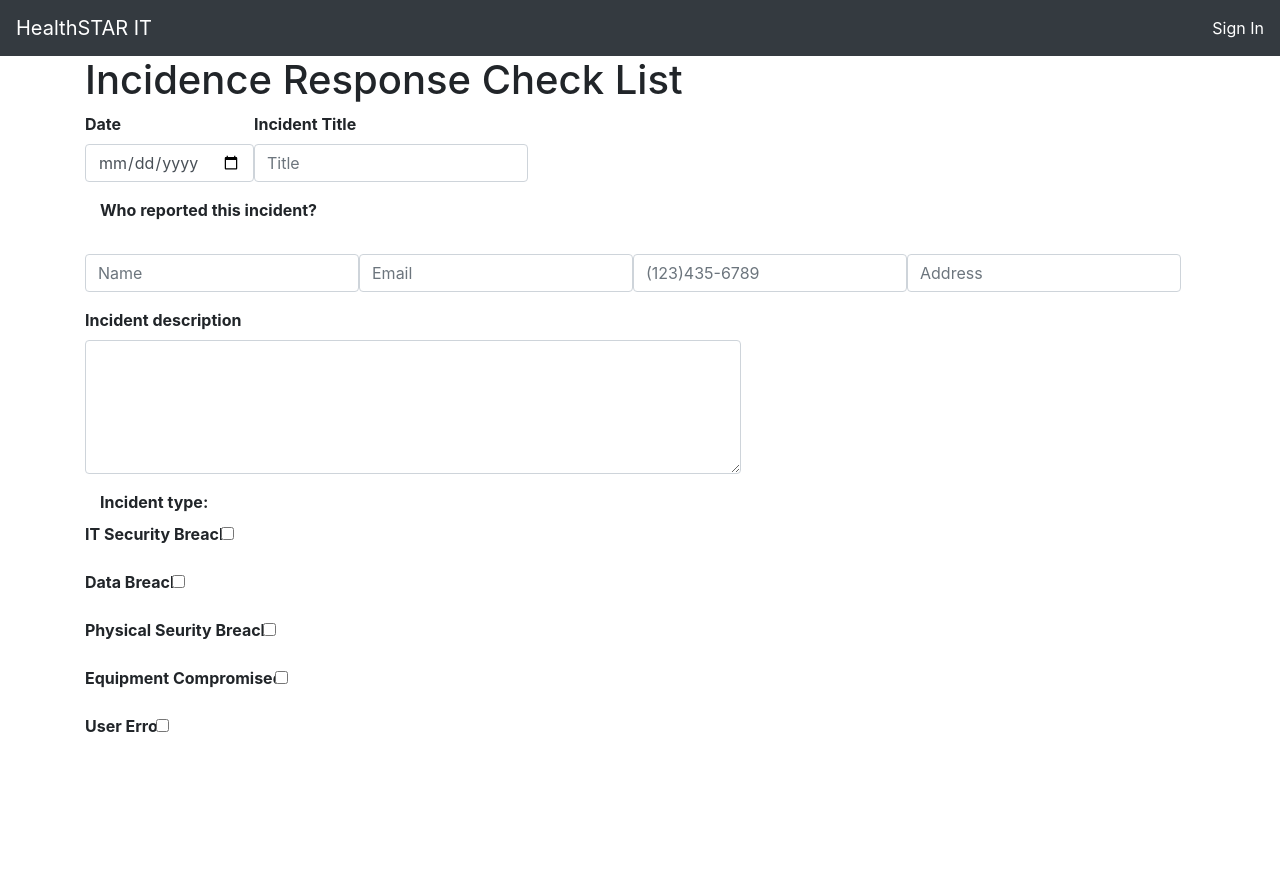
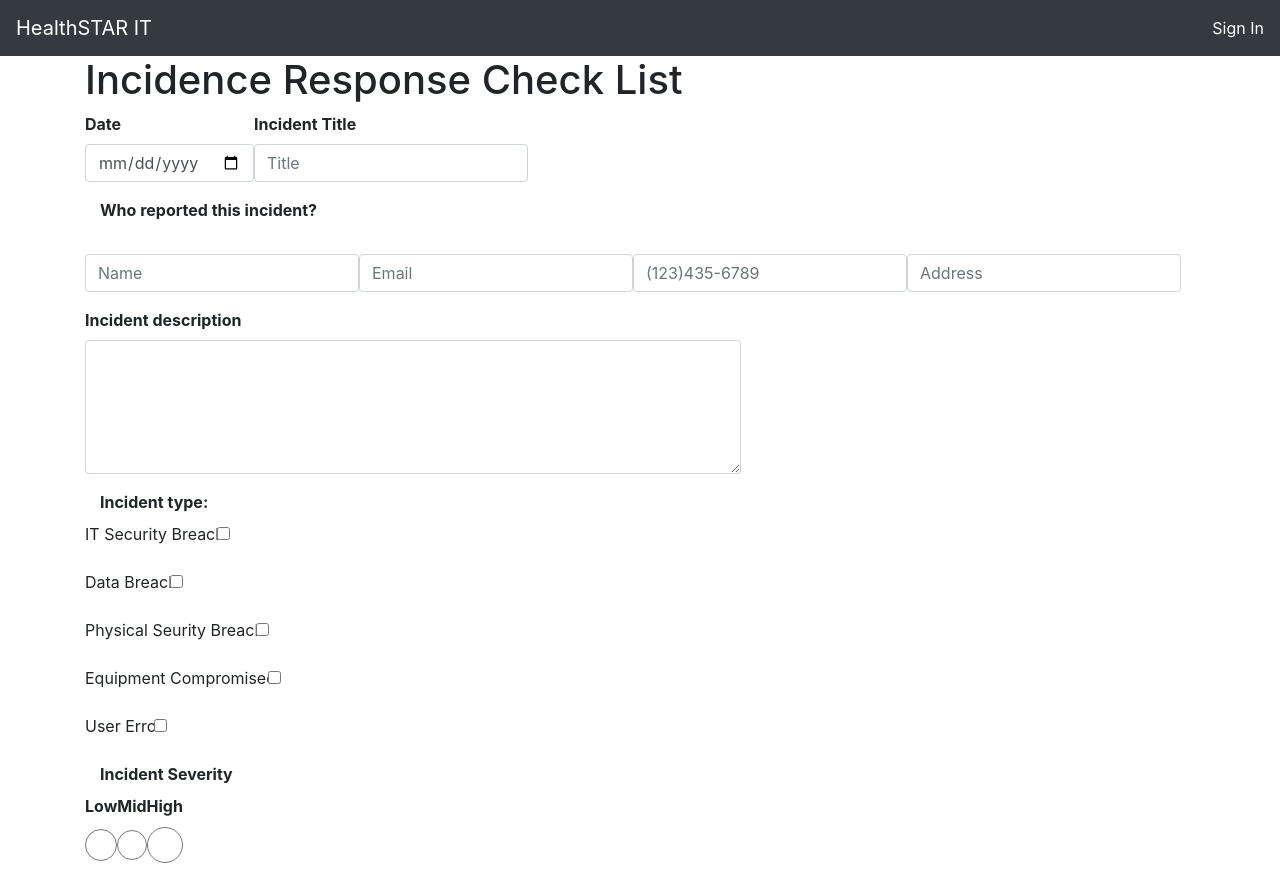
Before and after one commit to patrick-salvatore/IT-ticketer, a React (Create React App) app in the folder client/: page /newform in a window 1280 px wide. Before the commit the page ends 800 px from the top, so only its background shows below. Built offline with nearby package versions, Linux system fonts and the light colour scheme.

Commit message:
i hate forms

```diff
--- a/client/src/Components/Home/Dashboard/NewForm/Checklist.js/Checkbox.js
+++ b/client/src/Components/Home/Dashboard/NewForm/Checklist.js/Checkbox.js
@@ -3,7 +3,7 @@ import React from 'react'
 const Checkbox = props => {
   return (
     <div className = 'form-group'>
-    <label forhtml = {props.name} className = 'form-check form-check-inline font-weight-bold'> {props.title} </label>
+    <label forhtml = {props.name} className = 'form-check form-check-inline'> {props.title} </label>
      <input
        className = 'form-check-input'
        type = {props.type}
--- a/client/src/Components/Home/Dashboard/NewForm/NewForm.js
+++ b/client/src/Components/Home/Dashboard/NewForm/NewForm.js
@@ -3,7 +3,6 @@ import Navbar from '../../Navbar/Navbar';
 
 import Input from './Input'
 import TextArea from './TextArea'
-import Checkbox from './Checklist.js/Checkbox'
 import CheckboxList from './Checklist.js/CheckboxList'
 
 // new form container the handled the state interpulation and makes API calls
@@ -22,39 +21,34 @@ export default class NewForm extends Component {
         owner_add: '',
         incident_desc: '',
         incident_type: [],
+        incident_severity: '',
 
       }
     }
   }
 
-  // onSelect = (selected, checked) =>  {
-  //   //change props only for the clicked checkbox and update state
-  //   if(checked) {
-  //       //if the checkbox is check append id to the selected state array
-  //       this.setState((prevState) => ({
-  //            selectedValues: prevState.formFields.incident_type.concat(selected)
-  //       }))
-  //   } else {
-  //       //remove the value from state is its unchecked
-  //       let selectedValues = [...this.state.formFields.incident_type];
-  //       const index = selectedValues.indexOf(selected);
-  //       if(index > -1) {
-  //           selectedValues = [...selectedValues.slice(0, index), ...selectedValues.slice(index + 1)];
-  //       }
-  //       this.setState({selectedValues});
-  //   }
-  //  }
   onSelect = (e) => {
     let value = e.target.checked
     let name = e.target.value
-    let formFields = {...this.state.formFields, incident_type: {[name]: value}}
-    this.setState(() => (
-      {formFields}
-    ), () => console.log(this.state))
+    let formFields = {...this.state.formFields, incident_type: [name]}
+
+    if (value) {
+      this.setState(() => (
+        {formFields}
+      ), () => console.log(this.state))
+    }
+    else {
+      let selectedValues = [this.state.formFields.incident_type]
+      const index = selectedValues.indexOf(name);
+        if(index > -1) {
+            selectedValues = [...selectedValues.slice(0, index), ...selectedValues.slice(index + 1)];
+        }
+      console.log(selectedValues)
+    }
   }
 
   changeHandler = (e) => {
-    let value = e.target.value
+    let value = e.target === 'radio' ? e.target.radio : e.target.value
     let name = e.target.name
     let formFields = {...this.state.formFields, [name]: value}
     this.setState(() => (
@@ -130,10 +124,31 @@ export default class NewForm extends Component {
               </div>
               <label className = 'form-group-label font-weight-bold'>Incident type: </label>
               <div className='row'>
-
                 <CheckboxList onClick = {this.onSelect}/>
-
-                <div className = 'row'></div>
+              </div>
+              <label className = 'form-group-label font-weight-bold'> Incident Severity </label>
+              <div className = 'row'>
+                <Input
+                  title = 'Low'
+                  type = 'radio'
+                  name = 'incident_severity'
+                  value = 'low'
+                  onChange =  {this.changeHandler}
+                  />
+                  <Input
+                  title = 'Mid'
+                  type = 'radio'
+                  name = 'incident_severity'
+                  value = 'medium'
+                  onChange =  {this.changeHandler}
+                  />
+                  <Input
+                  title = 'High'
+                  type = 'radio'
+                  name = 'incident_severity'
+                  value = 'high'
+                  onChange =  {this.changeHandler}
+                  />
               </div>
           </form>
         </div>
```
